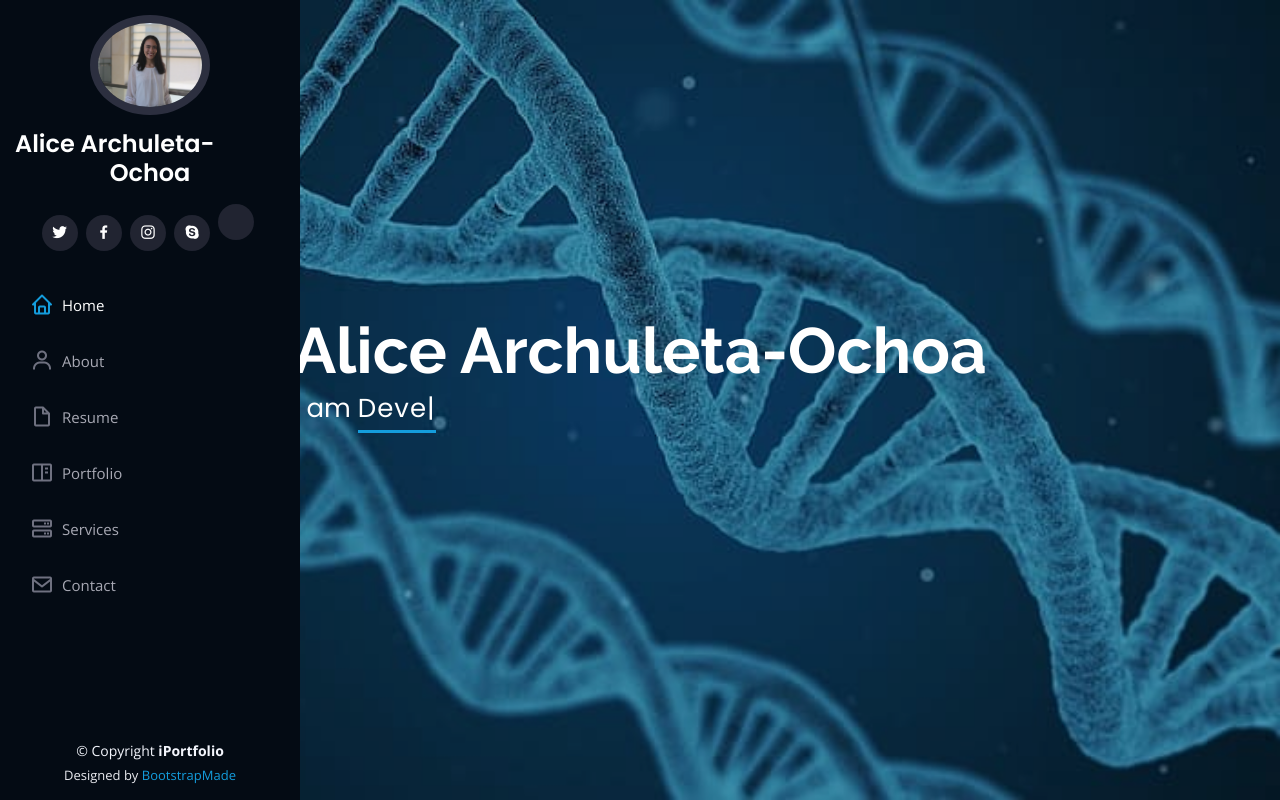
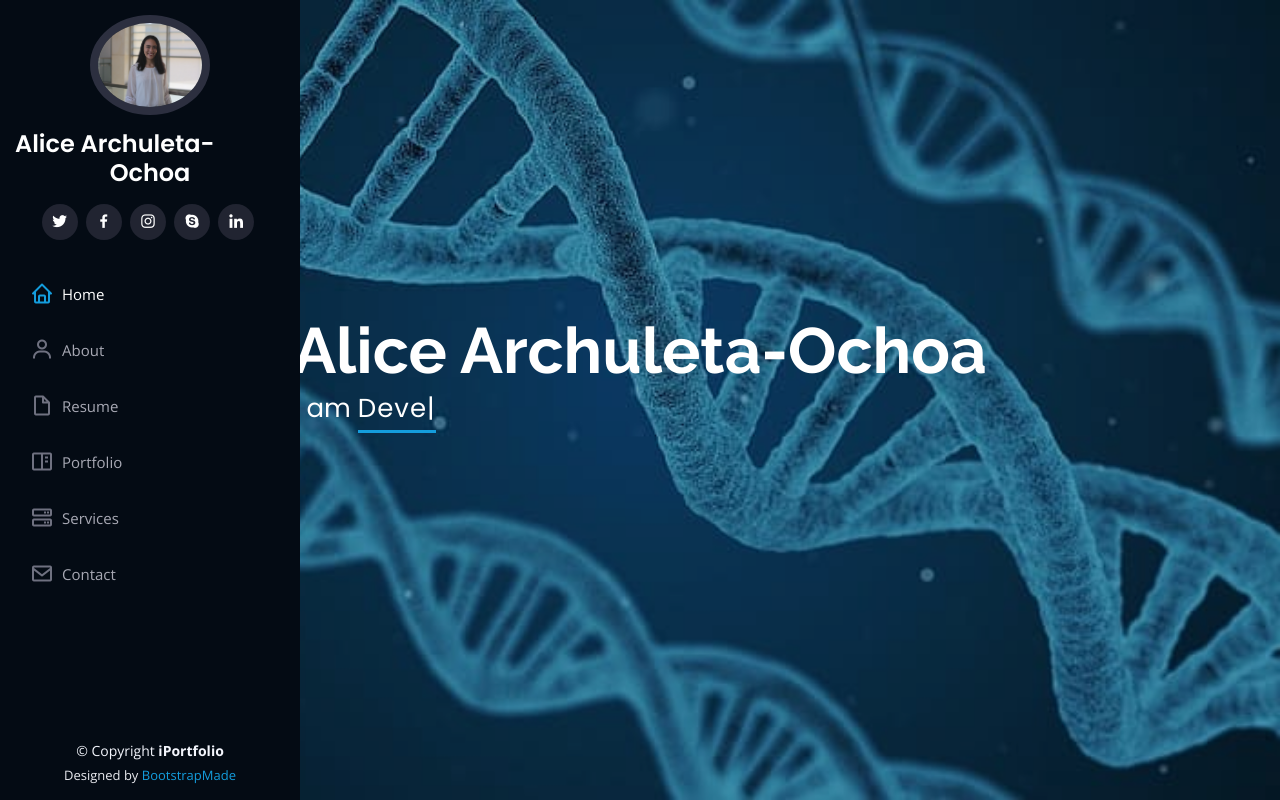
Before and after one commit to archuleao/archuleao.github.io, a plain HTML site: page index.html in a window 1280 px wide. Shown: the top 800 px of the page. Drawn offline with nearby package versions, Linux system fonts and the light colour scheme.

Commit message:
Update index.html

```diff
--- a/index.html
+++ b/index.html
@@ -53,7 +53,7 @@
           <a href="#" class="facebook"><i class="bx bxl-facebook"></i></a>
           <a href="#" class="instagram"><i class="bx bxl-instagram"></i></a>
           <a href="#" class="google-plus"><i class="bx bxl-skype"></i></a>
-          <a href="#" class="linkedin"><i class="www.linkedin.com/in/alice-archuleta-ochoa"></i></a>
+          <a href="#" class="linkedin"><i class="bx bxl-linkedin"></i></a>
         </div>
       </div>
 
```
